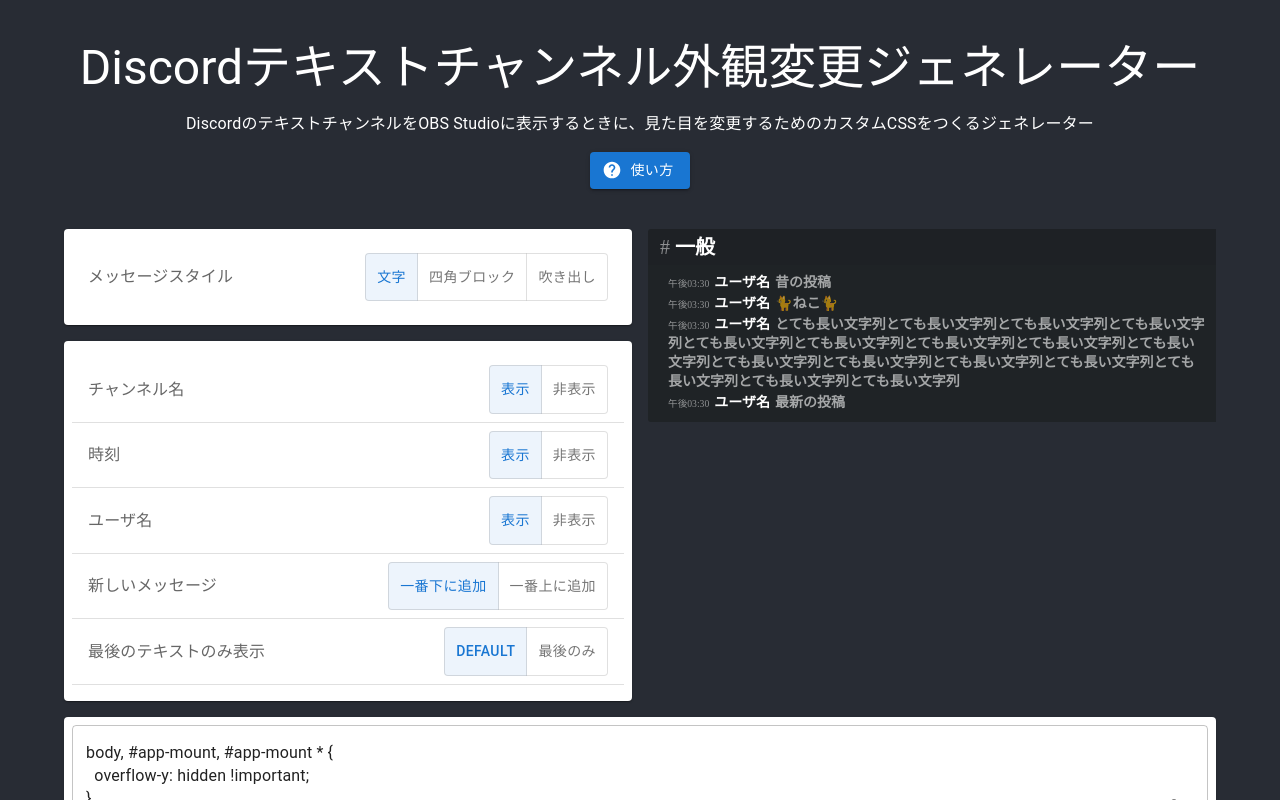
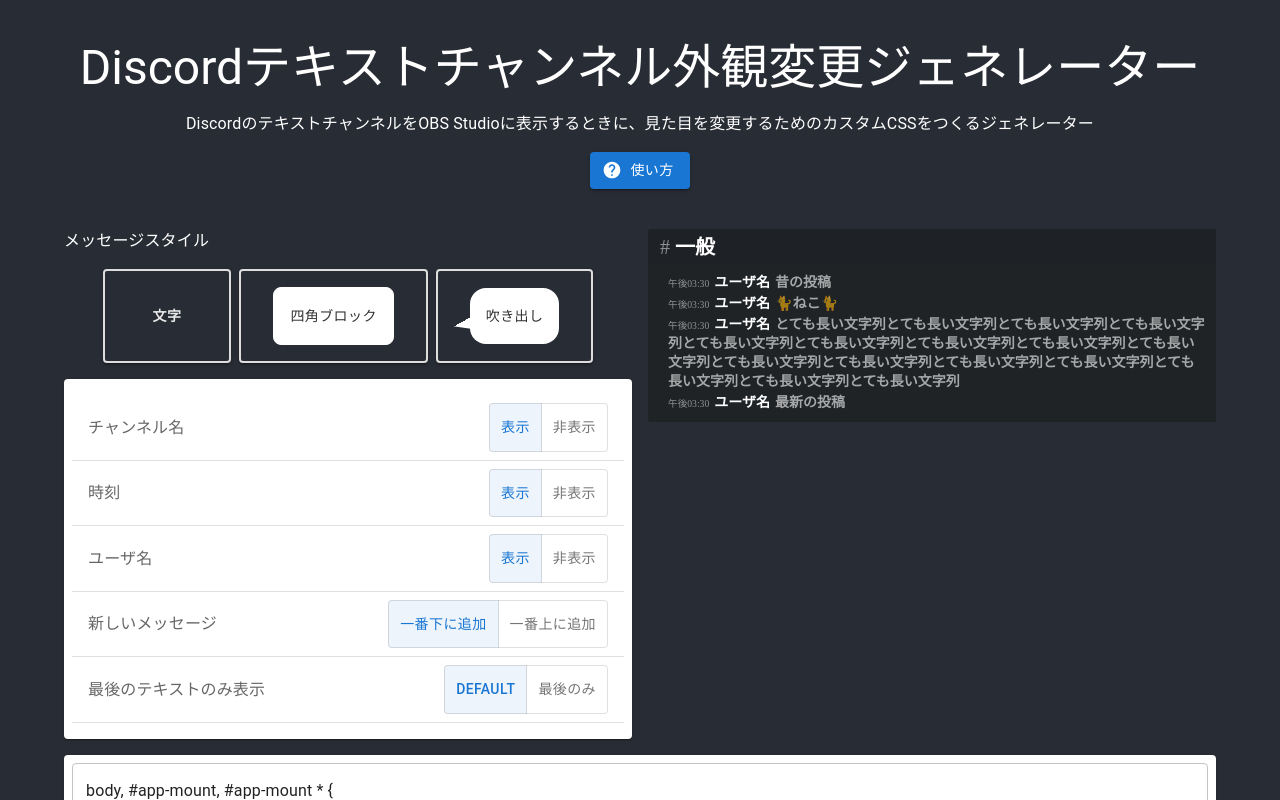
Before and after one commit to alfe/obs-discord-text-css-generator, a React (Vite) app: page / in a window 1280 px wide. Shown: the top 800 px of the page. Built offline with nearby package versions, Linux system fonts and the light colour scheme.

Commit message:
change: style select button

```diff
--- a/src/component/CssMaker.tsx
+++ b/src/component/CssMaker.tsx
@@ -1,6 +1,7 @@
 import React from 'react'
 import Grid from '@mui/material/Grid'
 import List from '@mui/material/List'
+import { createTheme, ThemeProvider } from '@mui/material/styles';
 import { useTranslation } from "react-i18next";
 import cssObj from '../lib/cssObj'
 import { getCssText } from '../lib/cssText'
@@ -9,6 +10,34 @@
 import SliderListItem from './SliderListItem'
 import InputArea from './InputArea'
 import CssString from './CssString';
+import { Box, Button, ButtonGroup, FormLabel, Skeleton, Typography } from '@mui/material';
+
+const theme = createTheme({
+  palette: {
+    neutral: {
+      main: '#282c34',
+      contrastText: '#fff',
+    },
+  },
+});
+declare module '@mui/material/styles' {
+  interface Palette {
+    neutral: Palette['primary'];
+  }
+
+  // allow configuration using `createTheme`
+  interface PaletteOptions {
+    neutral?: PaletteOptions['primary'];
+  }
+}
+
+// Update the Button's color prop options
+declare module '@mui/material/Button' {
+  interface ButtonPropsColorOverrides {
+    neutral: true;
+  }
+}
+
 
 const CssMaker = () => {
   const [styles, setStyles] = React.useState<CustomStyle>({
@@ -22,27 +51,108 @@
     messageText: {},
   });
   const [isLastMessage, setLastMessage] = React.useState<boolean>(false);
+  const [isLoading, setLoading] = React.useState<boolean>(false);
 
   console.log(styles)
 
   return (
+    <ThemeProvider theme={theme}>
       <Grid container spacing={2}>
         <Grid item md={6} xs={12}>
-        <InputArea style={{ marginBottom: '1rem' }}>
-          <List>
-            <SelectorListItem
-              title="メッセージスタイル"
-              isMainStyle
-              options={[
-                { label: '文字', value: 'text' },
-                { label: '四角ブロック', value: 'square' },
-                { label: '吹き出し', value: 'bubbles' },
-              ]}
-              onChange={(value) => {
+          <Typography>メッセージスタイル</Typography>
+
+          <Box sx={{ p: 2, display: 'flex', justifyContent: 'space-between' }}>
+            <Box sx={{
+              display: 'flex',
+              justifyContent: 'center',
+              columnGap: '8px',
+              margin: 'auto',
+            }}>
+              <StyleSelectButton
+                onClick={() => {
+                  const value = 'text';
                   cssObj.messageStyle({ value, setStyles });
-              }} />
-          </List>
-        </InputArea>
+                  setLoading(true);
+                  window.setTimeout(() => {
+                    setLoading(false);
+                  }, 100);
+                }}
+              >
+                  <span style={{
+                    color: 'rgba(255, 255, 255, 0.9)',
+                    fontWeight: 'bold',
+                    padding: '16px',
+                  }}>
+                    文字
+                  </span>
+              </StyleSelectButton>
+              <StyleSelectButton
+                onClick={() => {
+                  const value = 'square';
+                  cssObj.messageStyle({ value, setStyles });
+                  setLoading(true);
+                  window.setTimeout(() => {
+                    setLoading(false);
+                  }, 100);
+                }}
+              >
+                  <span style={{
+                    border: '1px solid rgb(255, 255, 255)',
+                    borderRadius: '8px',
+                    backgroundColor: 'rgb(255, 255, 255)',
+                    color: 'rgb(51, 51, 51)',
+                    padding: '16px',
+                    display: 'flex',
+                    flexDirection: 'column',
+                    justifyContent: 'space-between',
+                  }}>
+                    四角ブロック
+                  </span>
+              </StyleSelectButton>
+              <StyleSelectButton
+                onClick={() => {
+                  const value = 'bubbles';
+                  cssObj.messageStyle({ value, setStyles });
+                  setLoading(true);
+                  window.setTimeout(() => {
+                    setLoading(false);
+                  }, 100);
+                }}
+              >
+                  <span style={{
+                    color: 'rgb(51, 51, 51)',
+                    background: 'rgb(255, 255, 255)',
+                    display: 'block',
+                    padding: '16px',
+                    borderRadius: '16px',
+                  }}>
+                    <>
+                      <span style={{
+                        display: 'inline-block',
+                        position: 'absolute',
+                        content: '""',
+                        width: '32px',
+                        height: '32px',
+                        background: 'linear-gradient(143deg, transparent 65%, rgb(255, 255, 255) 65%, rgb(255, 255, 255) 100%)',
+                        margin: '-8px 0px 0px -36px',
+                        transform: 'rotateZ(8deg)',
+                        zIndex: '0',
+                      }}></span>
+                      吹き出し
+                    </>
+                  </span>
+              </StyleSelectButton>
+            </Box>
+          </Box>
+
+          {isLoading ? (
+            <Skeleton
+              variant="rectangular"
+              width="100%"
+              height={400}
+              sx={{ backgroundColor: '#CCC' }}
+            />
+          ) : (
           <InputArea>
             <List>
               <SelectorListItem
@@ -147,6 +257,7 @@
               } */}
             </List>
           </InputArea>
+          )}
         </Grid>
         <Grid item md={6} xs={12} sx={{ overflow: 'hidden' }}>
           <DiscordTextPreview
@@ -157,6 +268,24 @@
           <CssString value={getCssText(styles)} />
         </Grid>
       </Grid>
+    </ThemeProvider>
   );
 };
 export default CssMaker;
+
+const StyleSelectButton = ({ onClick, children }: { onClick: () => void, children: React.ReactNode }) => {
+  return (
+    <Button
+      sx={{
+        px: 4, py: 2, display: 'flex', justifyContent: 'center', border: '2px solid #ddd',
+        '&:hover': { boxShadow: '0 0 16px #fff' },
+        '&:active': { boxShadow: 'none' },
+      }}
+      color="neutral"
+      variant="contained"
+      onClick={onClick}
+    >
+      { children }
+    </Button>
+  );
+}
```
Lines whose indentation alone changed are shown as unchanged.
